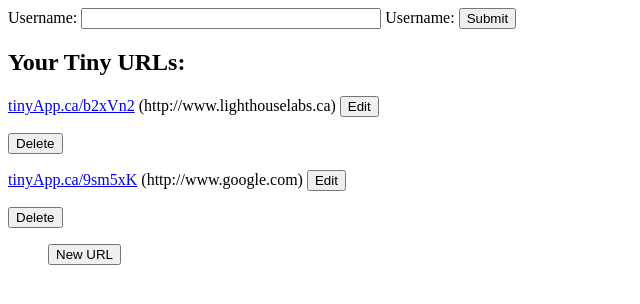
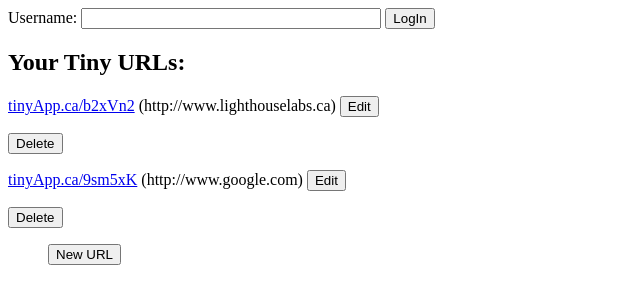
Before and after one commit to moeenah/tinyApp, a Node server app: page /urls in a window 1280 px wide. Shown: the top 304 px of the page, without its empty margins (0-640 px from the left). Run offline with Node 20, Linux system fonts and the light colour scheme.

Commit message:
implemented login and logout

```diff
--- a/express_server.js
+++ b/express_server.js
@@ -91,6 +91,16 @@ app.post("/login", (req, res) => {
 
 });
 
+app.post("/logout", (req, res) => {
+    // debug statement to see POST parameters
+  //console.log(req.body.longURL);
+
+  res.clearCookie('username');
+  console.log(req.body);
+  res.redirect(`/urls`);
+
+});
+
 //listens to specified port
 app.listen(PORT, () => {
   console.log(`TinyApp listening on port ${PORT}!`);
--- a/views/partials/_header.ejs
+++ b/views/partials/_header.ejs
@@ -1,5 +1,11 @@
+<% if( username !== undefined){ %>
+<form  method="POST" action="/logout">
+  Username: <%= username %>&#32;<input type="submit" value="LogOut">
+</form>
+<% } else{ %>
 <form  method="POST" action="/login">
   <label for="username">Username: </label>
-  <input id="username" type="text" name="username" style="width: 300px">&#32;Username: <%= username %>
-  <input type="submit" value="Submit">
+  <input id="username" type="text" name="username" style="width: 300px">&#32;
+  <input type="submit" value="LogIn">
 </form>
+<% } %>
```
